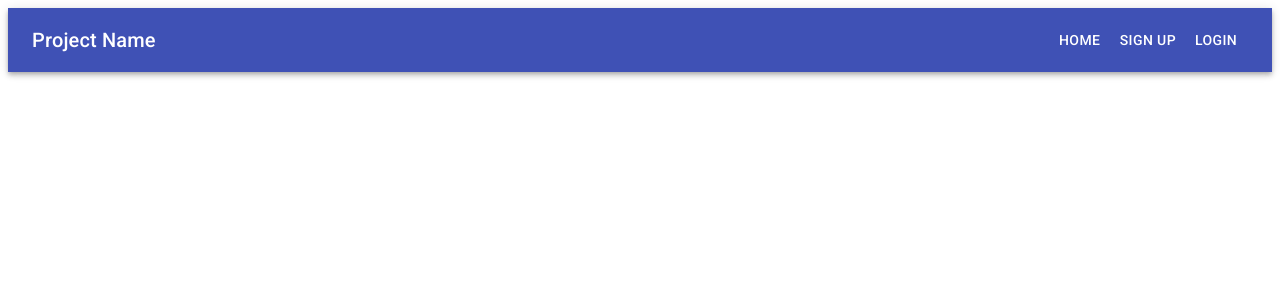
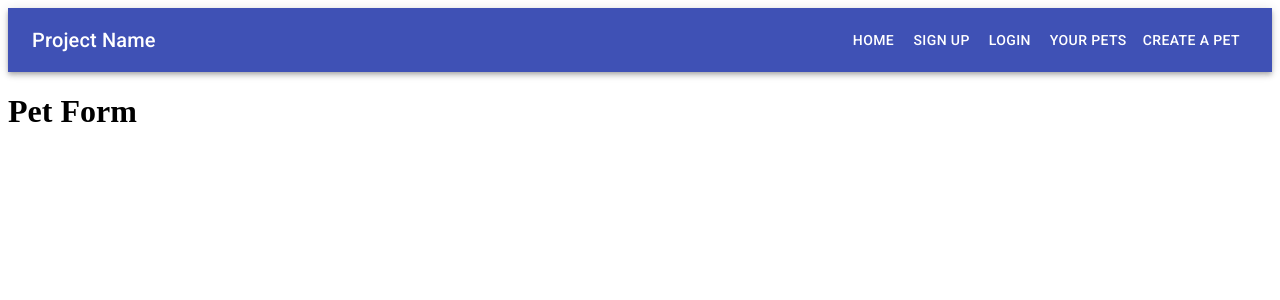
Before and after one commit to bakellian/phase-2-project, a React (Create React App) app: page /petform in a window 1280 px wide. Shown: the top 300 px of the page. Built offline with nearby package versions, Linux system fonts and the light colour scheme.

Commit message:
updated navigation bar and links

```diff
--- a/src/App.js
+++ b/src/App.js
@@ -3,6 +3,8 @@ import { BrowserRouter as Router, Routes, Route } from 'react-router-dom' //alia
 import HomePage from './Components/Static /HomePage';
 import Signup from './Components/Auth/Signup';
 import Login from './Components/Auth/Login';
+import PetList from './Components/Pets/PetList';
+import PetForm from './Components/Pets/PetForm';
 //using Routes instead of switch
 
 const App = () => { //changed to arrow function to keep it up to date with ES6 best practices
@@ -17,6 +19,8 @@ const App = () => { //changed to arrow function to keep it up to date with ES6 b
         <Route path="/" element={ <HomePage /> } />
         <Route path="/signup" element={ <Signup /> } />
         <Route path="/login" element={ <Login /> } />
+        <Route path="/petlist" element={ <PetList /> } />
+        <Route path="/petform" element={ <PetForm /> } />
       </Routes>
     </Router>
   );
--- a/src/Components/Navigation/Navbar.jsx
+++ b/src/Components/Navigation/Navbar.jsx
@@ -35,6 +35,8 @@ const NavBar = () => {
           {/* give it s component - say you want it to be a link and say here go to this route */ }{/* https://v4.mui.com/components/buttons/#third-party-routing-library */}
           <Button color="inherit" to='/signup' component={ Link }>Sign Up</Button>
           <Button color="inherit" to='/login' component={ Link }>Login</Button>
+          <Button color="inherit" to='/petlist' component={ Link }>Your Pets</Button>
+          <Button color="inherit" to='/petform' component={ Link }>Create a Pet</Button>
         </Toolbar>
       </AppBar>
     </div>
--- a/src/Components/Pets/PetForm.jsx
+++ b/src/Components/Pets/PetForm.jsx
@@ -0,0 +1,9 @@
+import React from 'react'
+
+const PetForm = () => {
+  return (
+    <h1>Pet Form</h1>
+  )
+}
+
+export default PetForm
--- a/src/Components/Pets/PetList.jsx
+++ b/src/Components/Pets/PetList.jsx
@@ -0,0 +1,11 @@
+import React from 'react'
+
+//each pet card will have a button that links into the detailed pet page
+
+const PetList = () => {
+  return (
+    <h1>Your Pets</h1>
+  )
+}
+
+export default PetList
```
